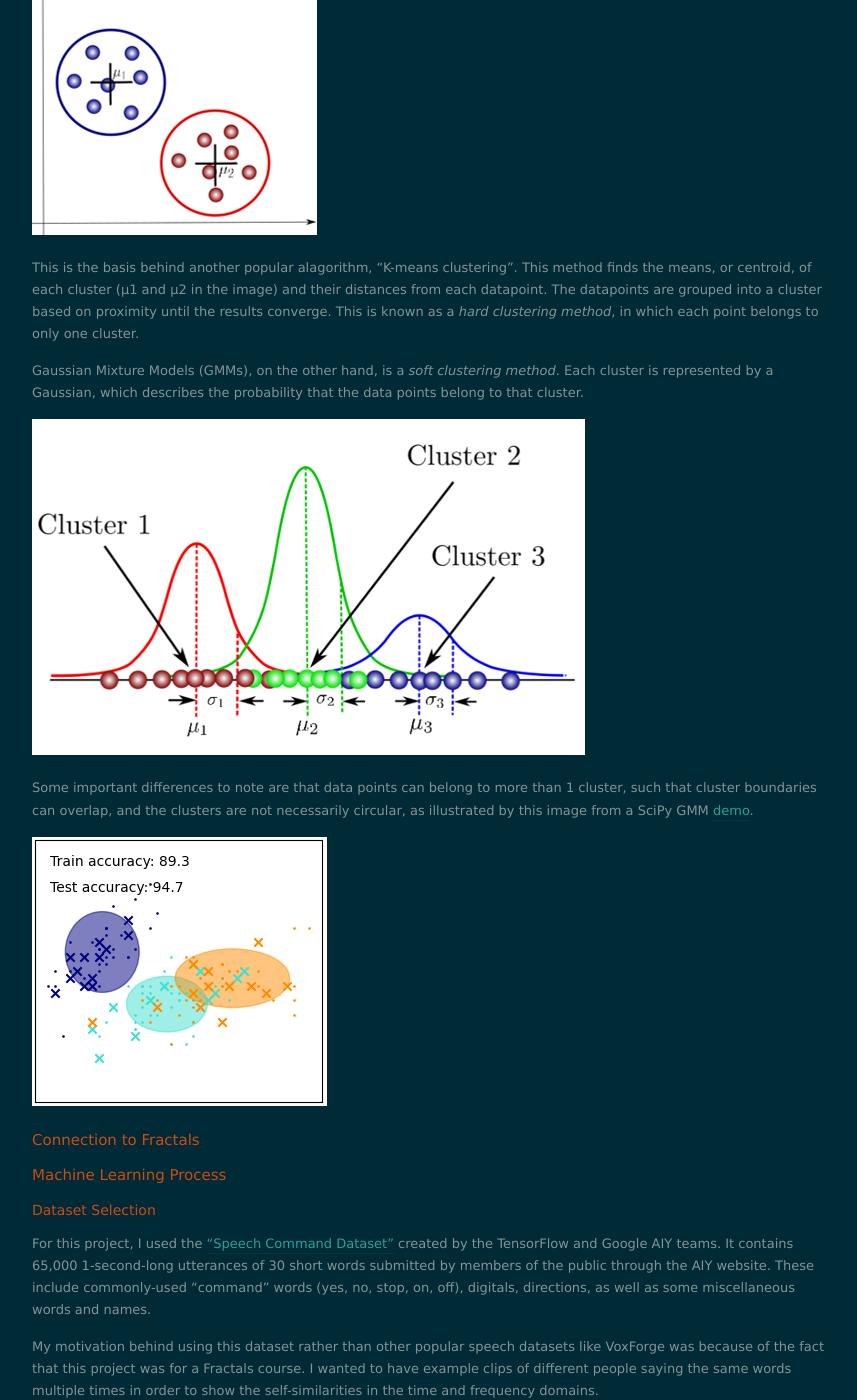
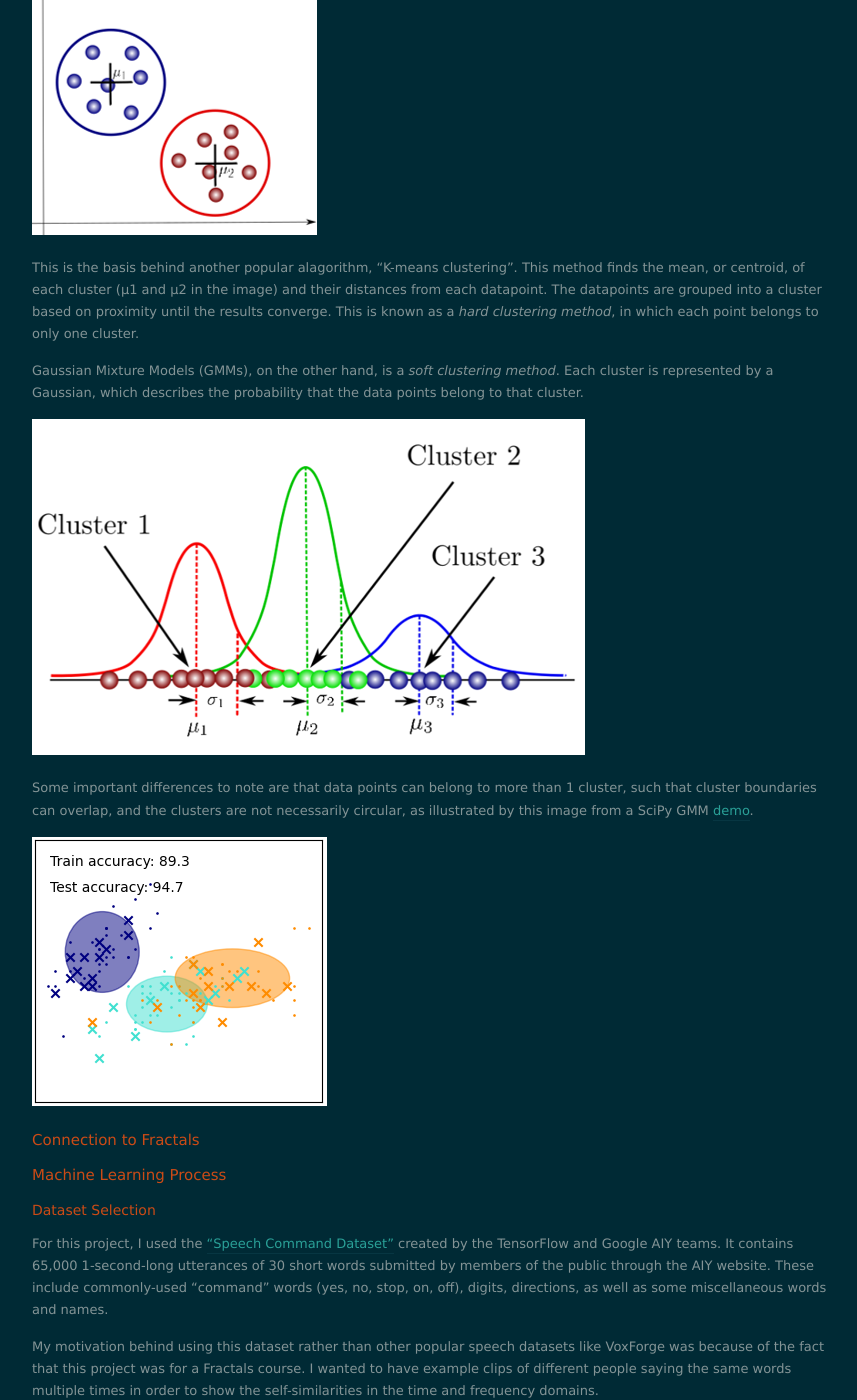
Before and after one commit to nolanschan/nolanschan.github.io, a Jekyll site: the page built from projects/speakerrec/index.markdown, in a window 1280 px wide and 1400 px high, scrolled down 5688 px. Shown: the whole window, without its empty margins (208-1065 px from the left). Built offline with Jekyll 4.4.1, drawn with Linux system fonts in a browser that asks for light colours; nearby versions of some CDN libraries; formulas are drawn with MathJax 3.

Commit message:
Update index.markdown

```diff
--- a/projects/speakerrec/index.markdown
+++ b/projects/speakerrec/index.markdown
@@ -132,7 +132,7 @@ You can read more about them (and about MFCCs as well) [here](https://wiki.aalto
 
 ### Gaussian Mixture Models ###
 
-Gaussian Mixture Models (GMM) is a commonly-used method in unsupervised machine learning. A lot of information, as well as the math behind it, can be found on this [blog](https://towardsdatascience.com/gaussian-mixture-models-explained-6986aaf5a95) (, from which I also grabbed some images below). For the purpose of this project, here's a brief conceptual summary.
+Gaussian Mixture Models (GMM) is a commonly-used method in unsupervised machine learning. A lot of information, as well as the math behind it, can be found on this [blog](https://towardsdatascience.com/gaussian-mixture-models-explained-6986aaf5a95)(, from which I also grabbed some images below). For the purpose of this project, here's a brief conceptual summary.
 
 Let's say we've extracted the features from our dataset, and plotted on a graph, they look like this:
 
@@ -142,7 +142,7 @@ We can see pretty clearly that they can easily be grouped into 2 clusters like t
 
 <img src="/projects/speakerrec/assets/gmm2.png">
 
-This is the basis behind another popular alagorithm, "K-means clustering". This method finds the means, or centroid, of each cluster (μ1 and μ2 in the image) and their distances from each datapoint. The datapoints are grouped into a cluster based on proximity until the results converge. This is known as a <i>hard clustering method</i>, in which each point belongs to only one cluster.
+This is the basis behind another popular alagorithm, "K-means clustering". This method finds the mean, or centroid, of each cluster (μ1 and μ2 in the image) and their distances from each datapoint. The datapoints are grouped into a cluster based on proximity until the results converge. This is known as a <i>hard clustering method</i>, in which each point belongs to only one cluster.
 
 Gaussian Mixture Models (GMMs), on the other hand, is a <i>soft clustering method</i>. Each cluster is represented by a Gaussian, which describes the probability that the data points belong to that cluster.
 
@@ -160,7 +160,7 @@ Some important differences to note are that data points can belong to more than
 
 ### Dataset Selection ###
 
-For this project, I used the ["Speech Command Dataset"](https://ai.googleblog.com/2017/08/launching-speech-commands-dataset.html) created by the TensorFlow and Google AIY teams. It contains 65,000 1-second-long utterances of 30 short words submitted by members of the public through the AIY website. These include commonly-used "command" words (yes, no, stop, on, off), digitals, directions, as well as some miscellaneous words and names.
+For this project, I used the ["Speech Command Dataset"](https://ai.googleblog.com/2017/08/launching-speech-commands-dataset.html) created by the TensorFlow and Google AIY teams. It contains 65,000 1-second-long utterances of 30 short words submitted by members of the public through the AIY website. These include commonly-used "command" words (yes, no, stop, on, off), digits, directions, as well as some miscellaneous words and names.
 
 My motivation behind using this dataset rather than other popular speech datasets like VoxForge was because of the fact that this project was for a Fractals course. I wanted to have example clips of different people saying the same words multiple times in order to show the self-similarities in the time and frequency domains.
 
```
